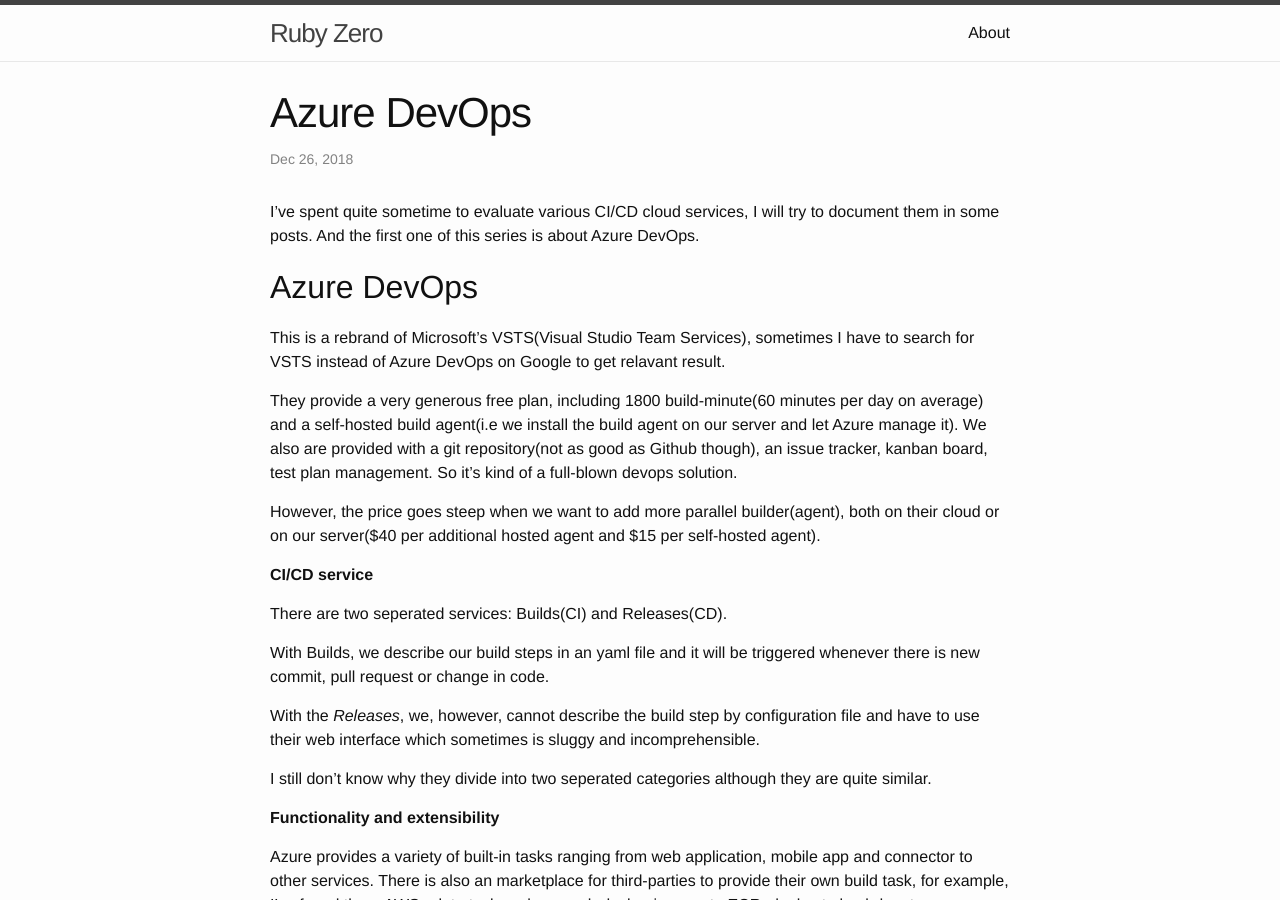
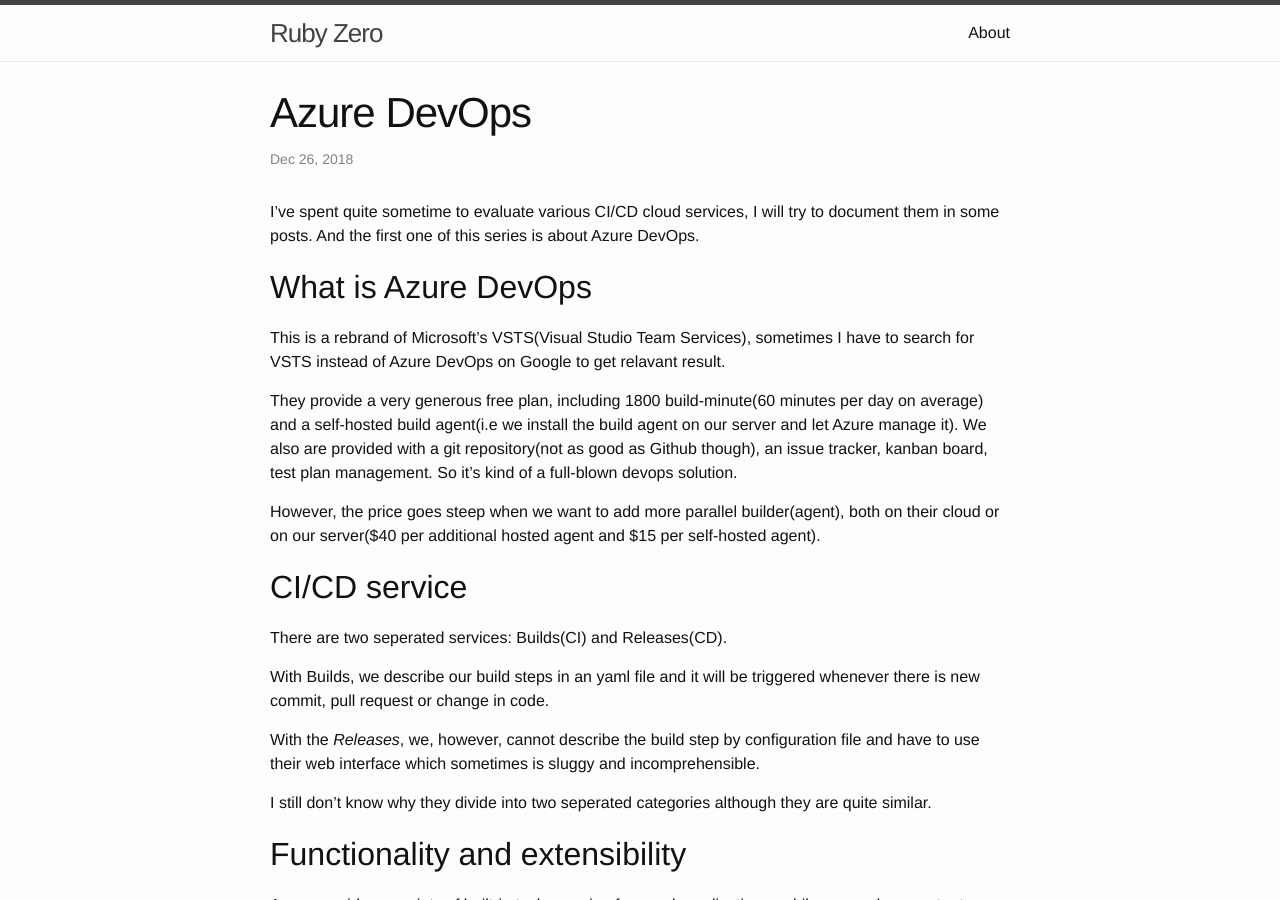
Before and after one commit to zinh/zinh.github.io, a Jekyll site: the page built from _posts/2019-02-11-2019-CD-services.markdown, in a window 1280 px wide and 900 px high. Built offline with Jekyll 4.4.1, drawn with Linux system fonts in a browser that asks for light colours.

Commit message:
Update 2019-02-11-2019-CD-services.markdown

```diff
--- a/_posts/2019-02-11-2019-CD-services.markdown
+++ b/_posts/2019-02-11-2019-CD-services.markdown
@@ -9,7 +9,7 @@
 
 I've spent quite sometime to evaluate various CI/CD cloud services, I will try to document them in some posts. And the first one of this series is about Azure DevOps.
 
-## Azure DevOps
+## What is Azure DevOps
 
 This is a rebrand of Microsoft's VSTS(Visual Studio Team Services), sometimes I have to search for VSTS instead of Azure DevOps on Google to get relavant result.
 
@@ -18,7 +18,7 @@
 
 However, the price goes steep when we want to add more parallel builder(agent), both on their cloud or on our server($40 per additional hosted agent and $15 per self-hosted agent).
 
-__CI/CD service__
+## CI/CD service
 
 There are two seperated services: Builds(CI) and Releases(CD).
 
@@ -28,7 +28,7 @@
 
 I still don't know why they divide into two seperated categories although they are quite similar.
 
-__Functionality and extensibility__
+## Functionality and extensibility
 
 Azure provides a variety of built-in tasks ranging from web application, mobile app and connector to other services.
 There is also an marketplace for third-parties to provide their own build task, for example, I've found there AWS relate task such as push docker images to ECR, deploy to lambda, etc.
```
